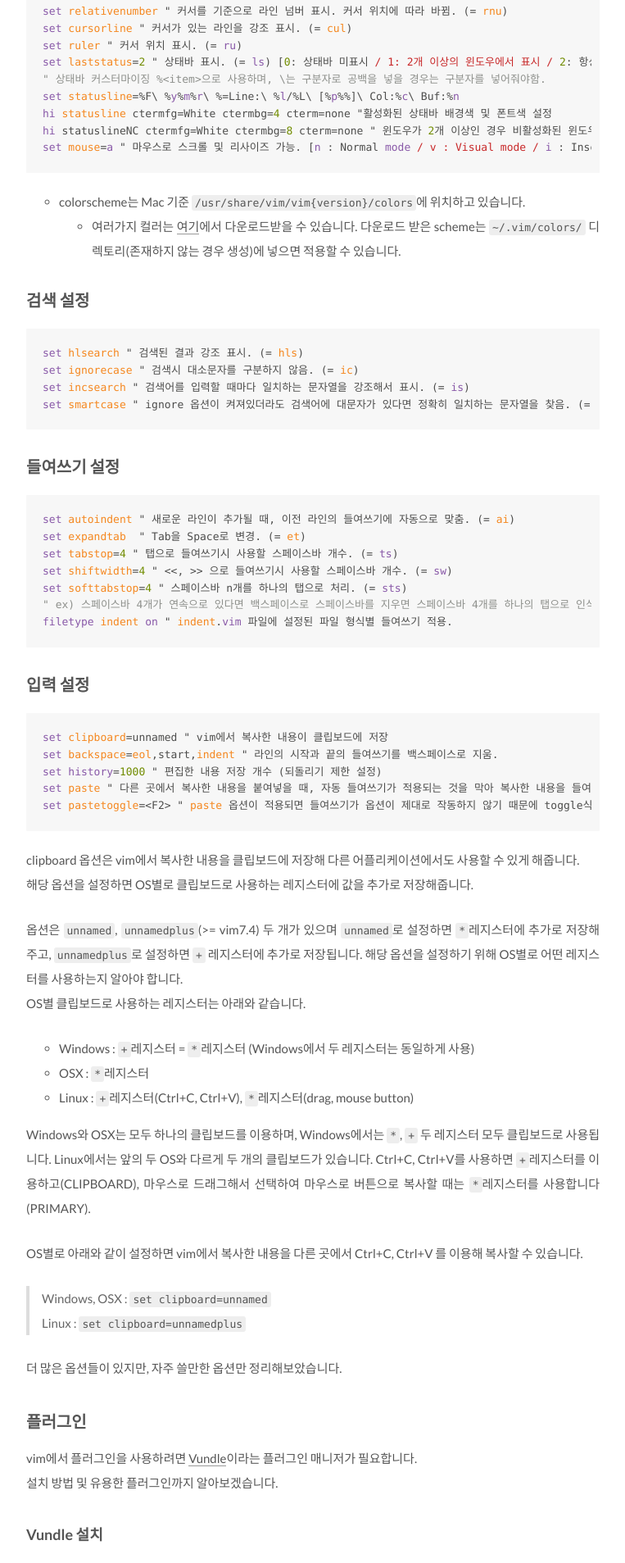
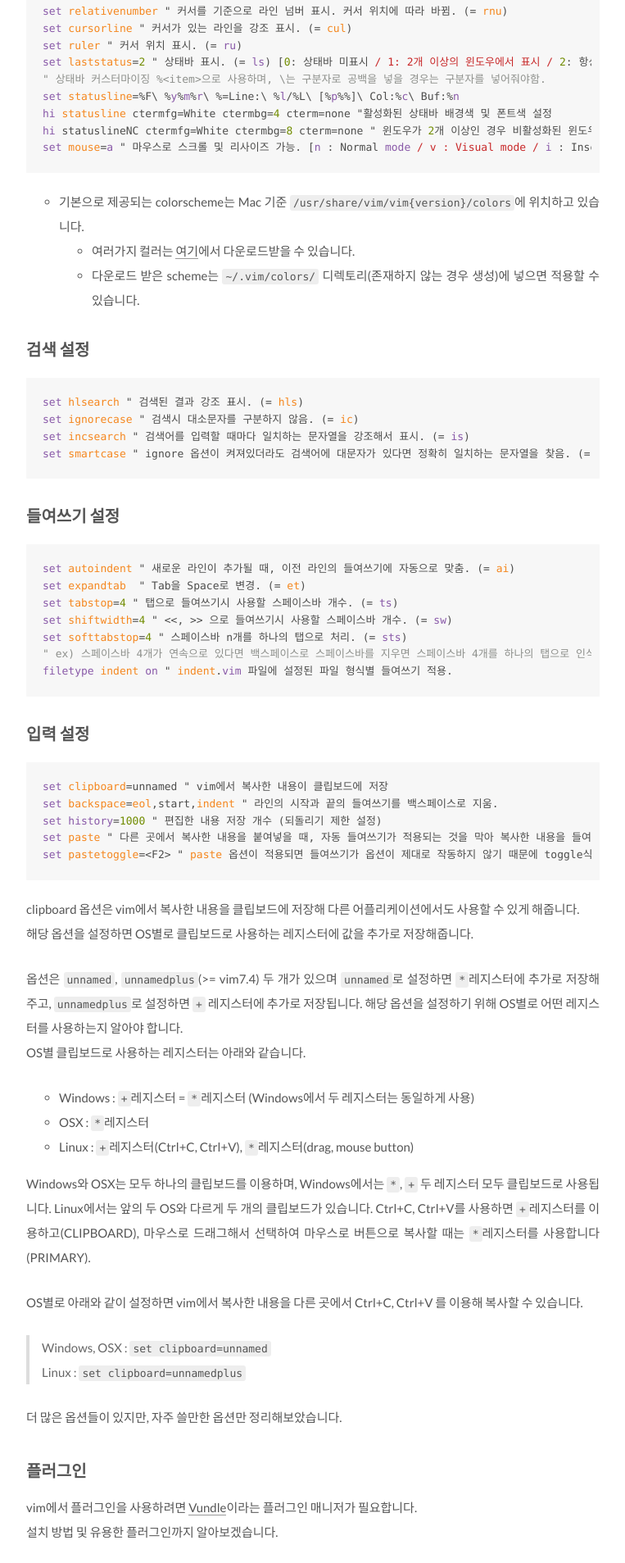
Before and after one commit to jhpapa/jhpapa.github.io, a Jekyll site: the page built from _posts/2018/01/2018-01-29-vim_configuration.md, in a window 1280 px wide. Shown: the part 1117-3024 px from the top of the page at 82% size, without its empty margins (258-1021 px from the left). Built offline with Jekyll 4.4.1, drawn with Linux system fonts in a browser that asks for light colours.

Commit message:
포스트 수정

````diff
--- a/_posts/2018/01/2018-01-29-vim_configuration.md
+++ b/_posts/2018/01/2018-01-29-vim_configuration.md
@@ -44,8 +44,9 @@ hi statuslineNC ctermfg=White ctermbg=8 cterm=none " 윈도우가 2개 이상인
 set mouse=a " 마우스로 스크롤 및 리사이즈 가능. [n : Normal mode / v : Visual mode / i : Insert mode / a : All modes]
 ```
 
-* colorscheme는 Mac 기준 `/usr/share/vim/vim{version}/colors`에 위치하고 있습니다.
-    * 여러가지 컬러는 [여기](https://vimcolors.com/)에서 다운로드받을 수 있습니다. 다운로드 받은 scheme는 `~/.vim/colors/` 디렉토리(존재하지 않는 경우 생성)에 넣으면  적용할 수 있습니다.
+* 기본으로 제공되는 colorscheme는 Mac 기준 `/usr/share/vim/vim{version}/colors`에 위치하고 있습니다.
+    * 여러가지 컬러는 [여기](https://vimcolors.com/)에서 다운로드받을 수 있습니다.
+    * 다운로드 받은 scheme는 `~/.vim/colors/` 디렉토리(존재하지 않는 경우 생성)에 넣으면  적용할 수 있습니다.
 
 ## 검색 설정
 
````
